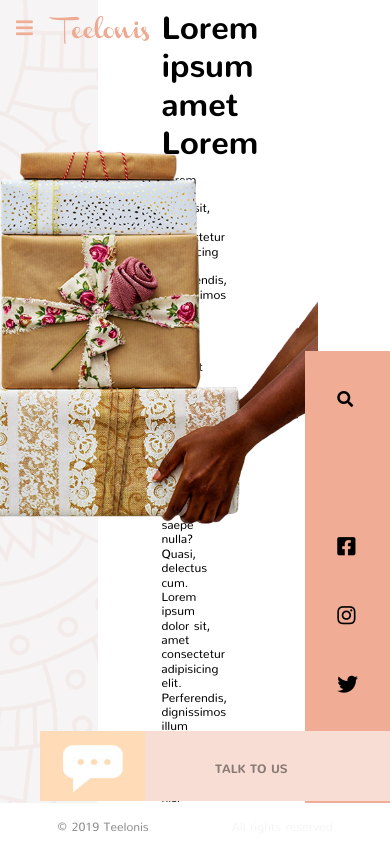
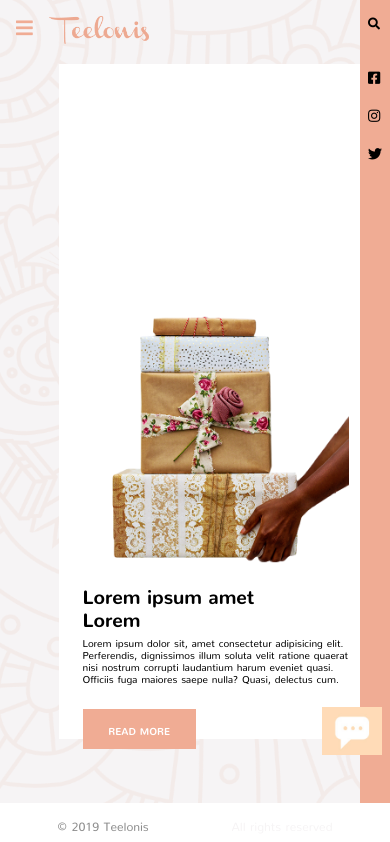
Before and after one commit to Nerocodes/teelonis, a Nuxt app: page /about in a window 390 px wide. Shown: the top 842 px of the page. Built offline with nearby package versions, Linux system fonts and the light colour scheme.

Commit message:
feature: finished about page

```diff
--- a/static/css/app.css
+++ b/static/css/app.css
@@ -780,4 +780,120 @@
   .homepage .right {
     width: 35%;
   }
+
+  /* About */
+  .about {
+    display: block;
+    position: relative;
+  }
+
+  .about .left {
+    background-image: url('../img/bg.png');
+    background-position: center center;
+    background-attachment: fixed;
+    background-repeat: no-repeat;
+    background-size: cover;
+    background-color: #F6F4F5;
+    height: 100vh;
+    width: 100%;
+  }
+
+  .about .right {
+    display: flex;
+    align-items: center;
+    flex-direction: column-reverse;
+    position: absolute;
+    top: 4rem;
+    right: 0rem;
+    background-color: #ffffff;
+    width: 85vw;
+    min-height: 80vh;
+  }
+
+  .about .right .text {
+    width: 100%;
+    padding: 0rem 1.5rem;
+    font-family: Nunito-Regular;
+    line-height: 1.2;
+  }
+
+  .about .right .text .title {
+    font-size: 1.2rem;
+    width: 70%;
+    font-family: Nunito-ExtraBold;
+    margin-bottom: 0.5rem;
+  }
+
+  .about .right .text .body {
+    font-size: 10px;
+    margin-bottom: 0.5rem;
+    display: none;
+  }
+
+  .about .right .text .mb-3 {
+    display: block;
+    margin-bottom: 1rem !important;
+  }
+
+  .about .right .text .read-more {
+    text-transform: uppercase;
+    background-color: #f0ac94;
+    color: #ffffff;
+    text-decoration: none;
+    display: flex;
+    align-items: center;
+    justify-content: center;
+    position: relative;
+    bottom: -0.6rem;
+    height: 40px;
+    width: 40%;
+    font-family: Nunito-Bold;
+    font-size: 10px;
+  }
+
+  .about .right .gift img {
+    position: relative;
+    right: 0rem;
+    top: 0rem;
+    width: 250px;
+  }
+
+  .about .right .icons {
+    position: fixed;
+    right: 0rem;
+    padding: 1rem 0.5rem;
+    font-size: 12px;
+    height: 100vh;
+    top: 0rem;
+  }
+
+  .about .right .icons .social {
+    display: flex;
+    flex-direction: column;
+    margin-top: 2.5rem;
+    font-size: 14px;
+  }
+
+  .about .right .icons .social i {
+    margin-bottom: 1.5rem;
+  }
+
+  .about .right .message {
+    background-color: #f8ddd4;
+    width: 60px;
+    height: 48px;
+    position: absolute;
+    bottom: -1rem;
+    right: 0.5rem;
+    display: flex;
+  }
+
+  .about .right .message img{
+    width: 100%;
+    margin-right: 0rem;
+  }
+
+  .about .right .message p{
+    display: none;
+  }
 }
```
